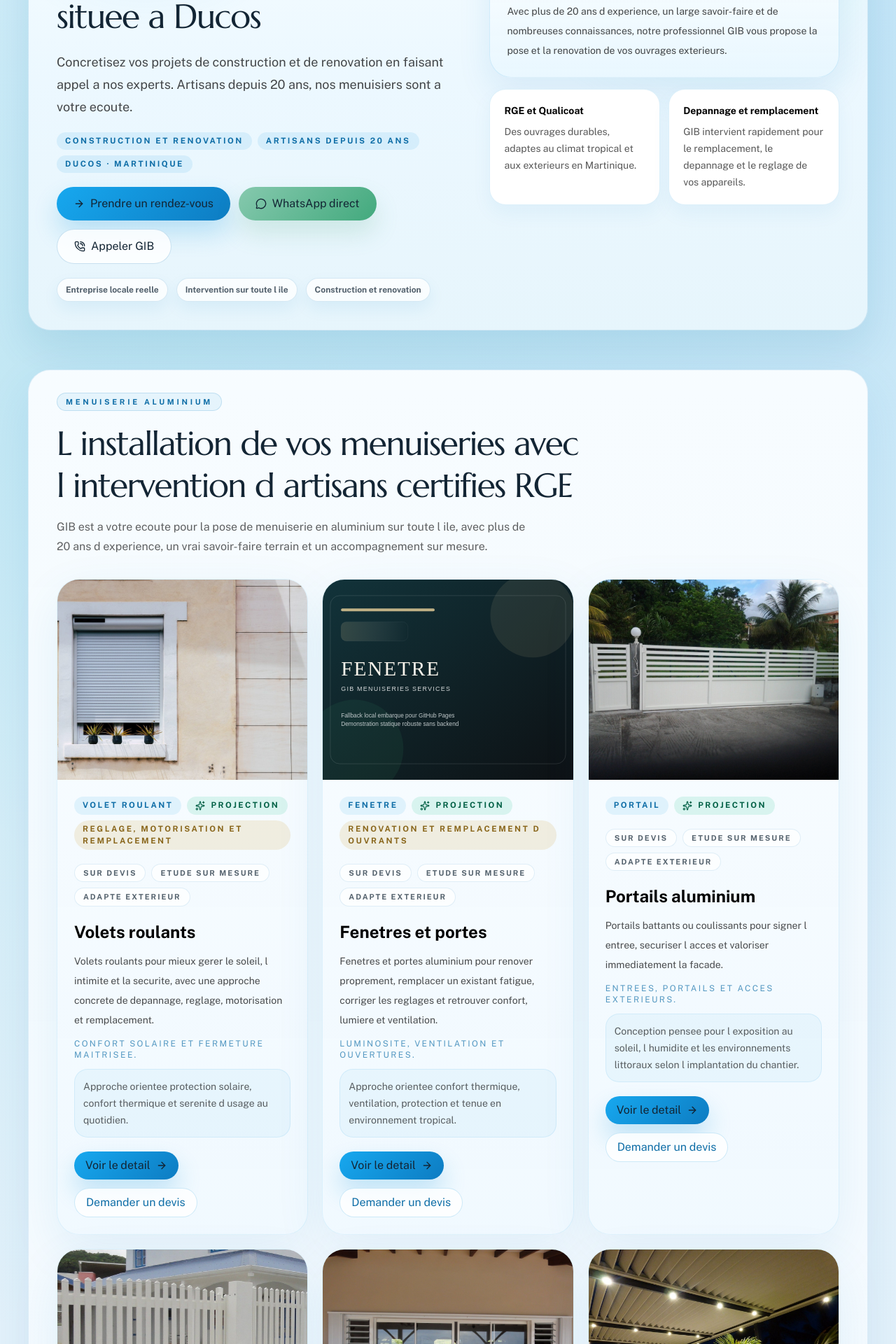
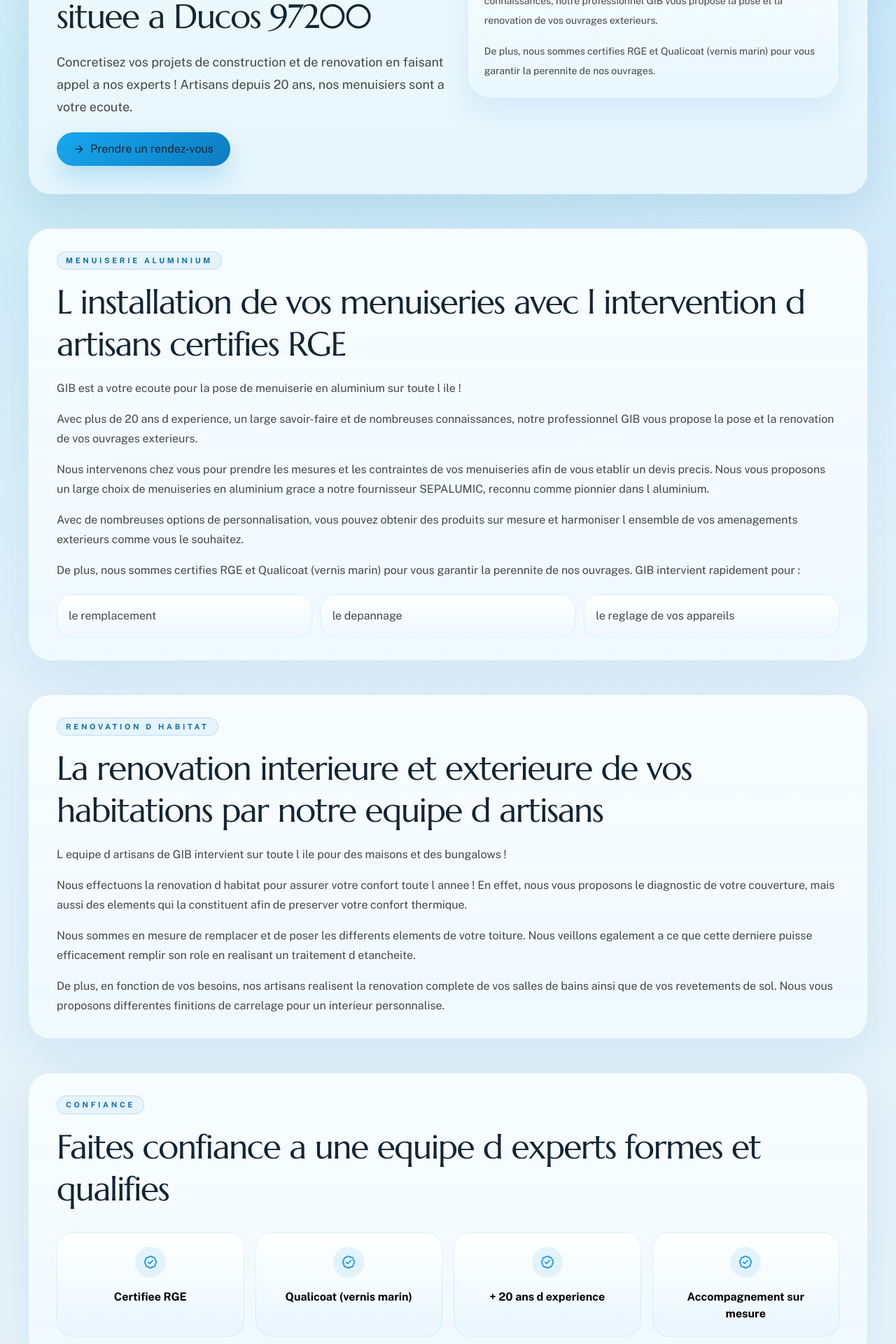
Before and after one commit to CVlad97/gib-menuiseries-demo, a React (Vite) app: page /#/ in a window 1280 px wide. Shown: the part 620-2540 px from the top of the page at 70% size. Built offline with nearby package versions, Linux system fonts and the light colour scheme.

Commit message:
Rebuild homepage with strict fidelity to original GIB structure

```diff
--- a/src/pages/HomePage.tsx
+++ b/src/pages/HomePage.tsx
@@ -1,107 +1,53 @@
 import { ArrowRight, BadgeCheck, Mail, MessageCircle, PhoneCall, PlayCircle } from 'lucide-react'
 import { Link } from 'react-router-dom'
-import { ProductCard } from '../components/ProductCard'
-import { SectionHeading } from '../components/SectionHeading'
-import { company, products } from '../lib/content'
+import { company } from '../lib/content'
 
 const logoSrc =
   'https://le-de.cdn-website.com/179f7a3a04c5410bb41d060e3efd0cfd/dms3rep/multi/opt/logo+gib-fe923f67-381w.PNG'
 
-const offerOrder = [
-  'volets-roulants',
-  'fenetres-portes',
-  'portails',
-  'clotures-portillons',
-  'baies-vitrees',
-  'pergolas',
-  'avancee-terrasse',
-  'renovation-depannage',
-  'diagnostic-immobilier',
+const trustItems = [
+  'Certifiee RGE',
+  'Qualicoat (vernis marin)',
+  '+ 20 ans d experience',
+  'Accompagnement sur mesure',
 ]
 
-const trustPoints = [
-  { title: 'Intervention Martinique', description: 'Une entreprise locale basee a Ducos, joignable rapidement pour vos besoins sur l ile.' },
-  { title: 'Climat tropical', description: 'Des solutions pensees pour le soleil, l humidite, les embruns et l usage exterieur.' },
-  { title: 'RGE et Qualicoat', description: 'Des reperes deja presents dans le positionnement GIB pour parler durabilite, finition et serieux d execution.' },
-  { title: '+ 20 ans et accompagnement', description: 'Photos, rappel, diagnostic, devis, intervention : le parcours reste simple et lisible avec un vrai savoir-faire terrain.' },
-]
-
-const heroMarkers = [
-  'Construction et renovation',
-  'Artisans depuis 20 ans',
-  'Ducos · Martinique',
-]
-
-const visibleOffers = offerOrder
-  .map((slug) => products.find((product) => product.slug === slug))
-  .filter(Boolean)
+const diagnosticItems = ['Amiante', 'Termites', 'Electricite', 'Energie']
 
 export function HomePage() {
   return (
-    <div className="space-y-10 sm:space-y-14">
+    <div className="space-y-10 sm:space-y-12">
       <section className="shell pt-8 sm:pt-12 lg:pt-14">
         <div className="hero-panel px-6 py-8 sm:px-8 lg:px-10 lg:py-10">
-          <div className="grid gap-8 lg:grid-cols-[1.08fr_0.92fr] lg:items-center">
+          <div className="grid gap-8 lg:grid-cols-[1.02fr_0.98fr] lg:items-center">
             <div className="space-y-5">
               <img alt="Logo GIB Menuiseries Services" className="h-16 w-auto max-w-full sm:h-18" src={logoSrc} />
-              <p className="eyebrow !bg-[#1398db]/10 !text-[#0f6ea7] !border-[#1398db]/20">Zone Cocotte · Ducos · Martinique</p>
+              <p className="eyebrow !bg-[#1398db]/10 !text-[#0f6ea7] !border-[#1398db]/20">Accueil</p>
               <h1 className="section-title max-w-4xl text-[var(--text-dark)]">
-                GIB Menuiseries Services : notre equipe de menuisiers situee a Ducos
+                GIB Menuiseries Services : notre equipe de menuisiers situee a Ducos 97200
               </h1>
               <p className="max-w-3xl text-base leading-8 text-black/72 sm:text-lg">
-                Concretisez vos projets de construction et de renovation en faisant appel a nos experts. Artisans depuis 20 ans, nos menuisiers sont a votre ecoute.
+                Concretisez vos projets de construction et de renovation en faisant appel a nos experts ! Artisans depuis 20 ans, nos menuisiers sont a votre ecoute.
               </p>
-
-              <div className="flex flex-wrap gap-2">
-                {heroMarkers.map((item) => (
-                  <span key={item} className="tag !bg-[#1398db]/10 !text-[#0f6ea7]">{item}</span>
-                ))}
-              </div>
 
               <div className="flex flex-wrap gap-3">
                 <Link className="cta-primary" to="/contact">
                   <ArrowRight className="size-4" />
                   Prendre un rendez-vous
                 </Link>
-                <a className="cta-whatsapp" href={company.whatsapp_url} rel="noreferrer" target="_blank">
-                  <MessageCircle className="size-4" />
-                  WhatsApp direct
-                </a>
-                <a className="cta-secondary" href={`tel:${company.phone_international}`}>
-                  <PhoneCall className="size-4" />
-                  Appeler GIB
-                </a>
-              </div>
-
-              <div className="flex flex-wrap gap-3 text-sm text-black/66">
-                <span className="contact-pill">Entreprise locale reelle</span>
-                <span className="contact-pill">Intervention sur toute l ile</span>
-                <span className="contact-pill">Construction et renovation</span>
               </div>
             </div>
 
-            <div className="grid gap-4">
-              <div className="rounded-[2rem] border border-[#1398db]/14 bg-[linear-gradient(180deg,rgba(255,255,255,0.98),rgba(233,247,255,0.94))] p-6 shadow-[0_20px_48px_rgba(19,122,186,0.1)]">
-                <p className="text-xs uppercase tracking-[0.24em] text-[#0f6ea7]/80">Menuiserie aluminium</p>
-                <div className="mt-4 space-y-4 text-sm leading-7 text-black/72">
-                  <p>
-                    GIB est a votre ecoute pour la pose de menuiserie en aluminium sur toute l ile.
-                  </p>
-                  <p>
-                    Avec plus de 20 ans d experience, un large savoir-faire et de nombreuses connaissances, notre professionnel GIB vous propose la pose et la renovation de vos ouvrages exterieurs.
-                  </p>
-                </div>
-              </div>
-
-              <div className="grid gap-3 sm:grid-cols-2">
-                <div className="rounded-[1.45rem] border border-[#1398db]/14 bg-white p-5 shadow-[0_12px_28px_rgba(19,122,186,0.06)]">
-                  <p className="text-sm font-semibold text-black">RGE et Qualicoat</p>
-                  <p className="mt-2 text-sm leading-6 text-black/66">Des ouvrages durables, adaptes au climat tropical et aux exterieurs en Martinique.</p>
-                </div>
-                <div className="rounded-[1.45rem] border border-[#1398db]/14 bg-white p-5 shadow-[0_12px_28px_rgba(19,122,186,0.06)]">
-                  <p className="text-sm font-semibold text-black">Depannage et remplacement</p>
-                  <p className="mt-2 text-sm leading-6 text-black/66">GIB intervient rapidement pour le remplacement, le depannage et le reglage de vos appareils.</p>
-                </div>
+            <div className="rounded-[2rem] border border-[#1398db]/14 bg-[linear-gradient(180deg,rgba(255,255,255,0.98),rgba(233,247,255,0.94))] p-6 shadow-[0_18px_42px_rgba(19,122,186,0.1)]">
+              <p className="text-xs uppercase tracking-[0.24em] text-[#0f6ea7]/80">Menuiserie aluminium</p>
+              <div className="mt-4 space-y-4 text-sm leading-7 text-black/72">
+                <p>GIB est a votre ecoute pour la pose de menuiserie en aluminium sur toute l ile !</p>
+                <p>
+                  Avec plus de 20 ans d experience, un large savoir-faire et de nombreuses connaissances, notre professionnel GIB vous propose la pose et la renovation de vos ouvrages exterieurs.
+                </p>
+                <p>
+                  De plus, nous sommes certifies RGE et Qualicoat (vernis marin) pour vous garantir la perennite de nos ouvrages.
+                </p>
               </div>
             </div>
           </div>
@@ -110,76 +56,90 @@ export function HomePage() {
 
       <section className="shell">
         <div className="surface-panel px-6 py-8 sm:px-8 lg:px-10">
-          <SectionHeading
-            eyebrow="Menuiserie aluminium"
-            title="L installation de vos menuiseries avec l intervention d artisans certifies RGE"
-            description="GIB est a votre ecoute pour la pose de menuiserie en aluminium sur toute l ile, avec plus de 20 ans d experience, un vrai savoir-faire terrain et un accompagnement sur mesure."
-          />
-          <div className="mt-8 grid gap-5 lg:grid-cols-2 xl:grid-cols-3">
-            {visibleOffers.map((product) => (
-              <ProductCard key={product!.slug} product={product!} />
+          <span className="eyebrow">Menuiserie aluminium</span>
+          <h2 className="section-title mt-4 text-[var(--text-dark)]">
+            L installation de vos menuiseries avec l intervention d artisans certifies RGE
+          </h2>
+          <div className="mt-5 space-y-4 text-sm leading-7 text-black/72 sm:text-base">
+            <p>GIB est a votre ecoute pour la pose de menuiserie en aluminium sur toute l ile !</p>
+            <p>
+              Avec plus de 20 ans d experience, un large savoir-faire et de nombreuses connaissances, notre professionnel GIB vous propose la pose et la renovation de vos ouvrages exterieurs.
+            </p>
+            <p>
+              Nous intervenons chez vous pour prendre les mesures et les contraintes de vos menuiseries afin de vous etablir un devis precis. Nous vous proposons un large choix de menuiseries en aluminium grace a notre fournisseur SEPALUMIC, reconnu comme pionnier dans l aluminium.
+            </p>
+            <p>
+              Avec de nombreuses options de personnalisation, vous pouvez obtenir des produits sur mesure et harmoniser l ensemble de vos amenagements exterieurs comme vous le souhaitez.
+            </p>
+            <p>
+              De plus, nous sommes certifies RGE et Qualicoat (vernis marin) pour vous garantir la perennite de nos ouvrages. GIB intervient rapidement pour :
+            </p>
+          </div>
+          <ul className="mt-5 grid gap-3 text-sm leading-7 text-black/72 sm:grid-cols-3 sm:text-base">
+            {['le remplacement', 'le depannage', 'le reglage de vos appareils'].map((item) => (
+              <li key={item} className="rounded-[1.35rem] border border-[#1398db]/12 bg-[linear-gradient(180deg,rgba(255,255,255,1),rgba(239,249,255,0.92))] px-4 py-4">
+                {item}
+              </li>
+            ))}
+          </ul>
+        </div>
+      </section>
+
+      <section className="shell">
+        <div className="surface-panel px-6 py-8 sm:px-8 lg:px-10">
+          <span className="eyebrow">Renovation d habitat</span>
+          <h2 className="section-title mt-4 text-[var(--text-dark)]">
+            La renovation interieure et exterieure de vos habitations par notre equipe d artisans
+          </h2>
+          <div className="mt-5 space-y-4 text-sm leading-7 text-black/72 sm:text-base">
+            <p>L equipe d artisans de GIB intervient sur toute l ile pour des maisons et des bungalows !</p>
+            <p>
+              Nous effectuons la renovation d habitat pour assurer votre confort toute l annee ! En effet, nous vous proposons le diagnostic de votre couverture, mais aussi des elements qui la constituent afin de preserver votre confort thermique.
+            </p>
+            <p>
+              Nous sommes en mesure de remplacer et de poser les differents elements de votre toiture. Nous veillons egalement a ce que cette derniere puisse efficacement remplir son role en realisant un traitement d etancheite.
+            </p>
+            <p>
+              De plus, en fonction de vos besoins, nos artisans realisent la renovation complete de vos salles de bains ainsi que de vos revetements de sol. Nous vous proposons differentes finitions de carrelage pour un interieur personnalise.
+            </p>
+          </div>
+        </div>
+      </section>
+
+      <section className="shell">
+        <div className="surface-panel px-6 py-8 sm:px-8 lg:px-10">
+          <span className="eyebrow">Confiance</span>
+          <h2 className="section-title mt-4 text-[var(--text-dark)]">
+            Faites confiance a une equipe d experts formes et qualifies
+          </h2>
+          <div className="mt-8 grid gap-4 sm:grid-cols-2 xl:grid-cols-4">
+            {trustItems.map((item) => (
+              <article key={item} className="rounded-[1.5rem] border border-[#1398db]/12 bg-[linear-gradient(180deg,rgba(255,255,255,1),rgba(233,246,255,0.92))] p-5 text-center">
+                <div className="mx-auto inline-flex size-11 items-center justify-center rounded-full bg-[#1398db]/10 text-[#1398db]">
+                  <BadgeCheck className="size-5" />
+                </div>
+                <p className="mt-4 text-base font-semibold text-black">{item}</p>
+              </article>
             ))}
           </div>
         </div>
       </section>
 
       <section className="shell">
-        <div className="grid gap-6 lg:grid-cols-[1.02fr_0.98fr]">
-          <div className="surface-panel px-6 py-8 sm:px-8 lg:px-10">
-            <SectionHeading
-              eyebrow="Renovation d habitat"
-              title="La renovation interieure et exterieure de vos habitations par notre equipe d artisans"
-              description="L equipe GIB intervient sur toute l ile pour les maisons et les bungalows, avec des solutions concretes pour preserver le confort thermique, remettre en etat et renover durablement."
-            />
-            <div className="mt-8 grid gap-4">
-              {[
-                'Diagnostic de couverture et des elements qui la constituent',
-                'Remplacement et pose des differents elements de toiture',
-                'Traitement d etancheite pour preserver le confort thermique',
-                'Renovation complete de salles de bains et revetements de sol',
-              ].map((item) => (
-                <div key={item} className="flex items-start gap-3 rounded-[1.5rem] border border-[#1398db]/12 bg-[linear-gradient(180deg,rgba(255,255,255,1),rgba(239,249,255,0.92))] p-4 text-sm leading-7 text-black/72">
-                  <BadgeCheck className="mt-1 size-4 text-[#1398db]" />
-                  <span>{item}</span>
-                </div>
-              ))}
-            </div>
+        <div className="glass-panel-strong px-6 py-8 sm:px-8 lg:px-10 lg:py-10">
+          <span className="eyebrow !border-white/18 !bg-white/10 !text-white/86">Diagnostic immobilier</span>
+          <h2 className="section-title mt-4 text-[var(--text)]">
+            Nous diagnostiquons l ensemble de vos biens immobiliers avant une vente ou des travaux
+          </h2>
+          <div className="mt-5 space-y-4 text-sm leading-7 text-white/78 sm:text-base">
+            <p>GIB intervient dans le diagnostic immobilier de vos biens sur toute l ile !</p>
+            <p>
+              Il est primordial de s assurer de l integrite d un bien lorsque celui-ci est destine a etre vendu ou renove. Le but est d eviter d eventuels problemes a l avenir. Pour cela, notre entreprise GIB vous propose d effectuer un diagnostic immobilier complet.
+            </p>
+            <p>Nous realisons divers diagnostics pour :</p>
           </div>
-
-          <div className="surface-panel px-6 py-8 sm:px-8 lg:px-10">
-            <SectionHeading
-              eyebrow="Faites confiance a une equipe d experts formes et qualifies"
-              title="Faites confiance a une equipe d experts formes et qualifies"
-              description="Certifiee RGE, Qualicoat, forte de plus de 20 ans d experience et d un accompagnement sur mesure, l equipe conserve les reperes historiques de la home GIB."
-            />
-            <div className="mt-8 grid gap-4 sm:grid-cols-2">
-              {trustPoints.map((item) => (
-                <article key={item.title} className="rounded-[1.6rem] border border-[#1398db]/12 bg-[linear-gradient(180deg,rgba(255,255,255,1),rgba(233,246,255,0.92))] p-5">
-                  <p className="text-base font-semibold text-black">{item.title}</p>
-                  <p className="mt-3 text-sm leading-7 text-black/68">{item.description}</p>
-                </article>
-              ))}
-            </div>
-          </div>
-        </div>
-      </section>
-
-      <section className="shell">
-        <div className="glass-panel-strong px-6 py-8 sm:px-8 lg:px-10 lg:py-10">
-          <SectionHeading
-            eyebrow="Diagnostic immobilier"
-            title="Nous diagnostiquons l ensemble de vos biens immobiliers avant une vente ou des travaux."
-            description="GIB intervient dans le diagnostic immobilier de vos biens sur toute l ile. Nous realisons des diagnostics amiante, termites, electricite et energie avec un parcours de contact direct."
-            action={
-              <Link className="cta-primary" to="/diagnostic-immobilier">
-                <ArrowRight className="size-4" />
-                Voir le diagnostic immobilier
-              </Link>
-            }
-            light
-          />
           <div className="mt-8 grid gap-4 sm:grid-cols-2 xl:grid-cols-4">
-            {['Amiante', 'Termites', 'Electricite', 'Energie'].map((item) => (
+            {diagnosticItems.map((item) => (
               <div key={item} className="rounded-[1.5rem] border border-white/12 bg-white/[0.12] p-5 text-center">
                 <p className="text-base font-semibold text-white">{item}</p>
               </div>
@@ -190,33 +150,40 @@ export function HomePage() {
 
       <section className="shell pb-4">
         <div className="surface-panel px-6 py-8 sm:px-8 lg:px-10">
-          <SectionHeading
-            eyebrow="Contact direct"
-            title="GIB Menuiserie, situe a Ducos, intervient sur toute la Martinique."
-            description="Votre professionnel GIB est disponible par telephone ou par e-mail pour concretiser l ensemble de vos projets de construction, de renovation et de depannage."
-            action={
-              <a className="cta-secondary !border-[#1398db]/18 !text-[#0f6ea7]" href={company.youtube_url} rel="noreferrer" target="_blank">
-                <PlayCircle className="size-4 text-[#1398db]" />
-                Video
-              </a>
-            }
-          />
+          <span className="eyebrow">Contact</span>
+          <h2 className="section-title mt-4 text-[var(--text-dark)]">
+            GIB Menuiserie, situe a Ducos, intervient sur toute la Martinique.
+          </h2>
+          <div className="mt-5 space-y-4 text-sm leading-7 text-black/72 sm:text-base">
+            <p>
+              Votre professionnel GIB est disponible par telephone au numero suivant 0596737219 ou par e-mail contact@gibmenuiseries.com pour concretiser l ensemble de vos projets.
+            </p>
+            <p>Vous souhaitez profiter des services de nos menuisiers pour un projet de construction ou de renovation ?</p>
+          </div>
           <div className="mt-8 flex flex-wrap gap-3">
             <a className="cta-primary" href={`tel:${company.phone_international}`}>
               <PhoneCall className="size-4" />
-              {company.phone_display}
+              0596737219
             </a>
             <a className="cta-secondary !border-[#1398db]/24 !text-[#0f6ea7]" href={`mailto:${company.email}`}>
               <Mail className="size-4 text-[#1398db]" />
-              {company.email}
+              contact@gibmenuiseries.com
             </a>
             <a className="cta-whatsapp" href={company.whatsapp_url} rel="noreferrer" target="_blank">
               <MessageCircle className="size-4" />
               WhatsApp
             </a>
             <Link className="cta-secondary !border-[#1398db]/24 !text-[#0f6ea7]" to="/contact">
-              Contact
+              Contactez nous
             </Link>
+          </div>
+          <div className="mt-6 flex flex-wrap gap-3 text-sm text-black/66">
+            <span className="contact-pill">Zone Cocotte, Ducos</span>
+            <span className="contact-pill">Martinique</span>
+            <a className="cta-secondary !px-4 !py-2 !text-sm !font-semibold !border-[#1398db]/18 !text-[#0f6ea7]" href={company.youtube_url} rel="noreferrer" target="_blank">
+              <PlayCircle className="size-4 text-[#1398db]" />
+              Video
+            </a>
           </div>
         </div>
       </section>
```
